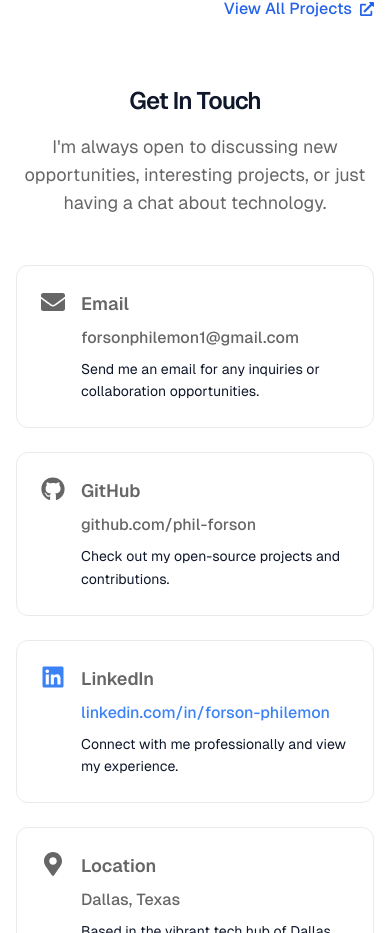
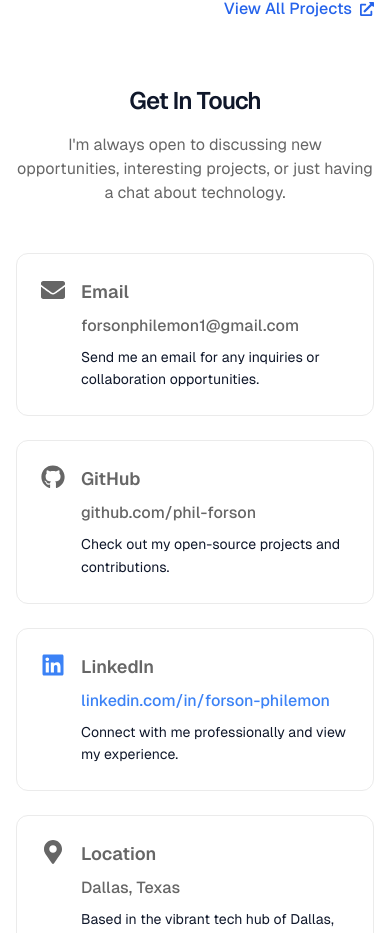
Before and after one commit to phil-forson/philemon-forson, a Next.js app: page / in a window 390 px wide. Shown: the part 2915-3848 px from the top of the page. Built offline with nearby package versions, Linux system fonts and the light colour scheme; no server answers.

Commit message:
minor fixes

```diff
--- a/src/components/Contact/Contact.tsx
+++ b/src/components/Contact/Contact.tsx
@@ -56,7 +56,7 @@ const Contact = () => {
           <h2 className="text-2xl lg:text-4xl font-semibold mb-4 tracking-[-0.98px]">
             Get In Touch
           </h2>
-          <p className="text-lg text-[var(--ds-gray-900)] max-w-2xl mx-auto">
+          <p className="text-base md:text-lg text-[var(--ds-gray-900)] max-w-2xl mx-auto">
             I'm always open to discussing new opportunities, interesting
             projects, or just having a chat about technology.
           </p>
--- a/src/components/Projects/Projects.tsx
+++ b/src/components/Projects/Projects.tsx
@@ -147,7 +147,7 @@ const Projects = () => {
         <h2 className="text-2xl lg:text-4xl font-semibold mb-4 tracking-[-0.98px]">
           Featured Projects
         </h2>
-        <p className="text-lg text-[var(--ds-gray-900)] max-w-2xl mx-auto">
+        <p className="text-lg md:text-lg text-[var(--ds-gray-900)] max-w-2xl mx-auto">
           Here are some of the projects I've worked on. Each one represents a
           unique challenge and learning opportunity.
         </p>
```
